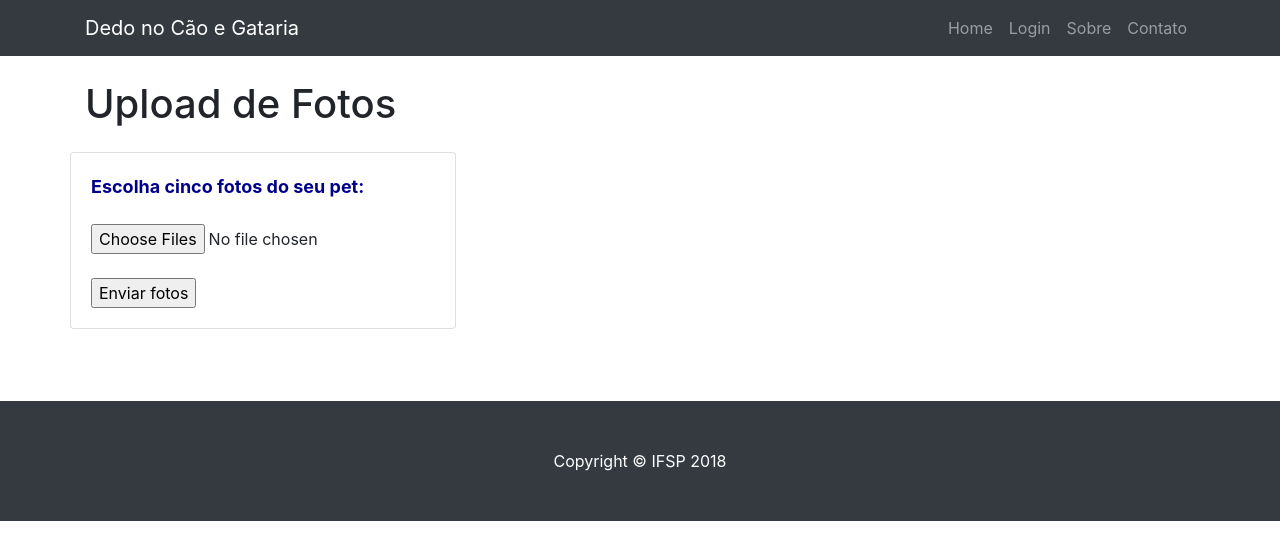
After one commit to benywolf42/Projeto2B1FW2, a PHP site: page /fotosPet.php in a window 1280 px wide. The commit adds this page. Shown: the top 560 px of the page. Run offline with PHP 8.4, Linux system fonts and the light colour scheme; some libraries are stand-ins or nearby versions.

Commit message:
Criação de páginas cadastro pet + cadastro fotosPet

```diff
--- /dev/null
+++ b/startbootstrap-3-col-portfolio-gh-pages/fotosPet.php
@@ -0,0 +1,137 @@
+<!DOCTYPE html>
+<html lang="en">
+
+  <head>
+    <script src="http://code.jquery.com/jquery-1.10.2.min.js"></script>
+    <meta charset="utf-8">
+    <meta name="viewport" content="width=device-width, initial-scale=1, shrink-to-fit=no">
+    <meta name="description" content="">
+    <meta name="author" content="">
+
+    <title>Dedo no Cão e Gataria</title>
+
+    <!-- Bootstrap core CSS -->
+    <link href="vendor/bootstrap/css/bootstrap.min.css" rel="stylesheet">
+
+    <!-- Custom styles for this template -->
+    <link href="css/3-col-portfolio.css" rel="stylesheet">
+
+  </head>
+
+  <body>
+
+    <!-- Navigation -->
+    <nav class="navbar navbar-expand-lg navbar-dark bg-dark fixed-top">
+      <div class="container">
+        <a class="navbar-brand" href="index.php">Dedo no Cão e Gataria</a>
+        <button class="navbar-toggler" type="button" data-toggle="collapse" data-target="#navbarResponsive" aria-controls="navbarResponsive" aria-expanded="false" aria-label="Toggle navigation">
+          <span class="navbar-toggler-icon"></span>
+        </button>
+        <div class="collapse navbar-collapse" id="navbarResponsive">
+          <ul class="navbar-nav ml-auto">
+            <li class="nav-item">
+              <a class="nav-link" href="index.php">Home</a>
+            </li>
+            <li class="nav-item">
+              <a class="nav-link" href="login.php">Login</a>
+            </li>
+            <li class="nav-item">
+              <a class="nav-link" href="sobre.html">Sobre</a>
+            </li>
+            <li class="nav-item">
+              <a class="nav-link" href="contato.html">Contato</a>
+            </li>
+          </ul>
+        </div>
+      </div>
+    </nav>
+
+    <!-- Page Content -->
+    <div class="container">
+
+
+      <!-- Page Heading -->
+      <h1 class="my-4">Upload de Fotos
+        <!-- <small>Adoção de animais</small> -->
+      </h1>
+
+      <div class="row">
+        <!-- <div class="col-lg-4 col-sm-6 portfolio-item"> -->
+          <div class="card h-100">
+
+            <div class="card-body">
+
+             <span>
+          <?php
+            if (isset ( $_GET ['sucesso'] )) {
+                  echo "<font face=Verdana color=green size=2>";
+                  echo "<b>Cadastro do Pet realizado com sucesso!</b>";
+                  echo "</font>";
+            }
+
+            ?>
+        </span>
+
+
+
+       <form enctype="multipart/form-data" method="POST" action="upload.php">
+            <font size=4 color=DarkBlue><b>Escolha cinco fotos do seu pet:</b></font><br><br>
+			<input type="file" name="arquivo[]" multiple="multiple" /><br><br>
+			<input name="enviar" type="submit" value="Enviar fotos">
+		</form>
+
+
+
+      </div>
+
+    </div>
+
+  </div>
+
+        <br><br><br>
+      </div>
+      <!-- /.row -->
+
+      <!-- Pagination -->
+      <!-- <ul class="pagination justify-content-center">
+        <li class="page-item">
+          <a class="page-link" href="#" aria-label="Previous">
+            <span aria-hidden="true">&laquo;</span>
+            <span class="sr-only">Previous</span>
+          </a>
+        </li>
+        <li class="page-item">
+          <a class="page-link" href="#">1</a>
+        </li>
+        <li class="page-item">
+          <a class="page-link" href="#">2</a>
+        </li>
+        <li class="page-item">
+          <a class="page-link" href="#">3</a>
+        </li>
+        <li class="page-item">
+          <a class="page-link" href="#" aria-label="Next">
+            <span aria-hidden="true">&raquo;</span>
+            <span class="sr-only">Next</span>
+          </a>
+        </li>
+      </ul> -->
+
+    </div>
+    <!-- /.container -->
+
+    <!-- Footer -->
+    <footer class="py-5 bg-dark">
+      <div class="container">
+        <p class="m-0 text-center text-white">Copyright &copy; IFSP 2018</p>
+      </div>
+      <!-- /.container -->
+    </footer>
+
+    <!-- Bootstrap core JavaScript -->
+    <script src="vendor/jquery/jquery.min.js"></script>
+    <script src="vendor/bootstrap/js/bootstrap.bundle.min.js"></script>
+
+  </body>
+
+</html>
```
Also changed, not shown: startbootstrap-3-col-portfolio-gh-pages/cadastrarPet.php (+2 -6 lines), startbootstrap-3-col-portfolio-gh-pages/envioCadastroPet.php (+25 -2 lines), startbootstrap-3-col-portfolio-gh-pages/upload.php (+14 -29 lines), startbootstrap-3-col-portfolio-gh-pages/envioFotosPet.php (added).
